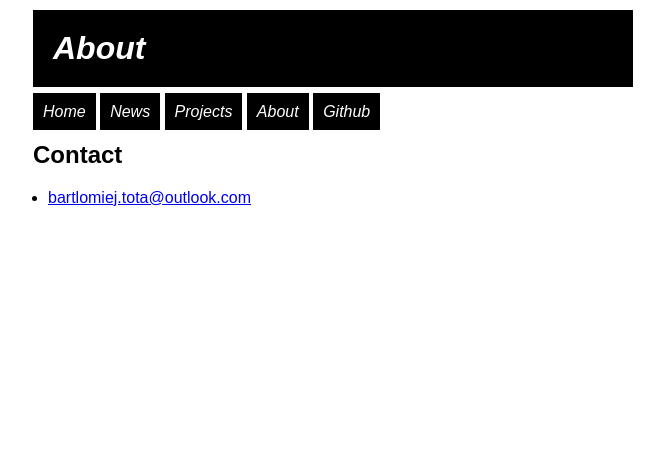
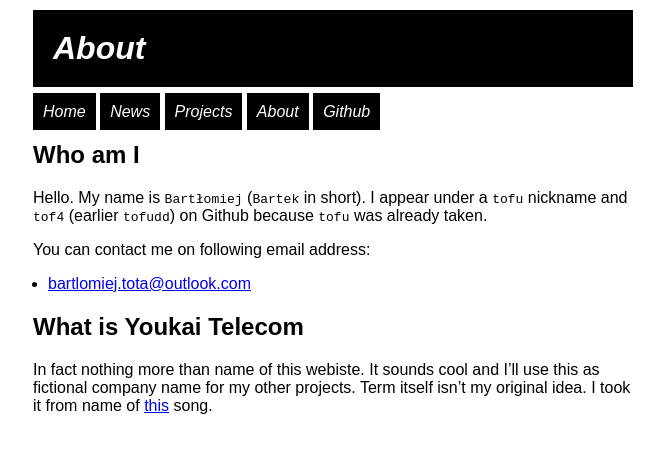
Before and after one commit to tofudd/tofudd.github.io, a Jekyll site: the page built from about.md, in a window 1280 px wide. Shown: the top 453 px of the page, without its empty margins (307-971 px from the left). Built offline with Jekyll 4.4.1, drawn with Linux system fonts in a browser that asks for light colours.

Commit message:
About section update

```diff
--- a/about.md
+++ b/about.md
@@ -3,6 +3,12 @@ layout: default
 title: About
 ---
 
-## Contact
+## Who am I
+Hello. My name is `Bartłomiej` (`Bartek` in short). I appear under a `tofu` nickname and `tof4` (earlier `tofudd`) on Github because `tofu` was already taken.
+
+You can contact me on following email address:
 
 * [bartlomiej.tota@outlook.com](mailto:bartlomiej.tota@outlook.com)
+
+## What is Youkai Telecom
+In fact nothing more than name of this webiste. It sounds cool and I'll use this as fictional company name for my other projects. Term itself isn't my original idea. I took it from name of [this](https://www.youtube.com/watch?v=bEVNziuCPRo) song.
```
